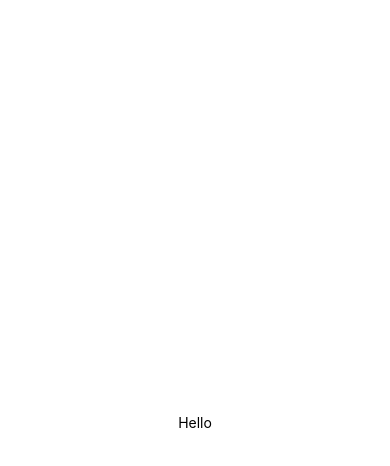
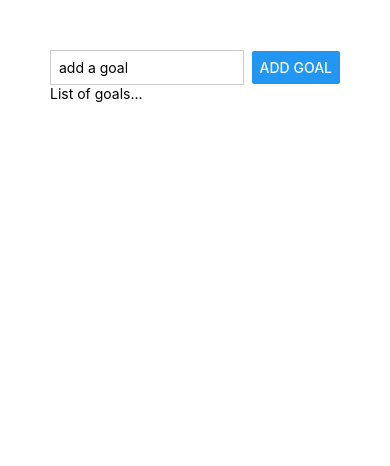
Before and after one commit to itsparasbisht/react-native, a React Native app: screen / in a window 390 px wide. Shown: the top 466 px of the page. Built offline with nearby package versions, Linux system fonts and the light colour scheme.

Commit message:
starting with the layout styles

```diff
--- a/App.js
+++ b/App.js
@@ -1,20 +1,33 @@
-import { StatusBar } from "expo-status-bar";
-import { StyleSheet, Text, View } from "react-native";
+import { StyleSheet, Text, View, Button, TextInput } from "react-native";
 
 export default function App() {
   return (
-    <View style={styles.container}>
-      <Text>Hello</Text>
-      <StatusBar style="auto" />
+    <View style={styles.appContainer}>
+      <View style={styles.inputContainer}>
+        <TextInput placeholder="add a goal" style={styles.textInput} />
+        <Button title="Add Goal" />
+      </View>
+      <View>
+        <Text>List of goals...</Text>
+      </View>
     </View>
   );
 }
 
 const styles = StyleSheet.create({
-  container: {
-    flex: 1,
-    backgroundColor: "#fff",
+  appContainer: {
+    padding: 50,
+  },
+  inputContainer: {
+    flexDirection: "row",
+    justifyContent: "space-between",
     alignItems: "center",
-    justifyContent: "center",
+  },
+  textInput: {
+    borderWidth: 1,
+    borderColor: "#cccccc",
+    width: "80%",
+    marginRight: 8,
+    padding: 8,
   },
 });
```
